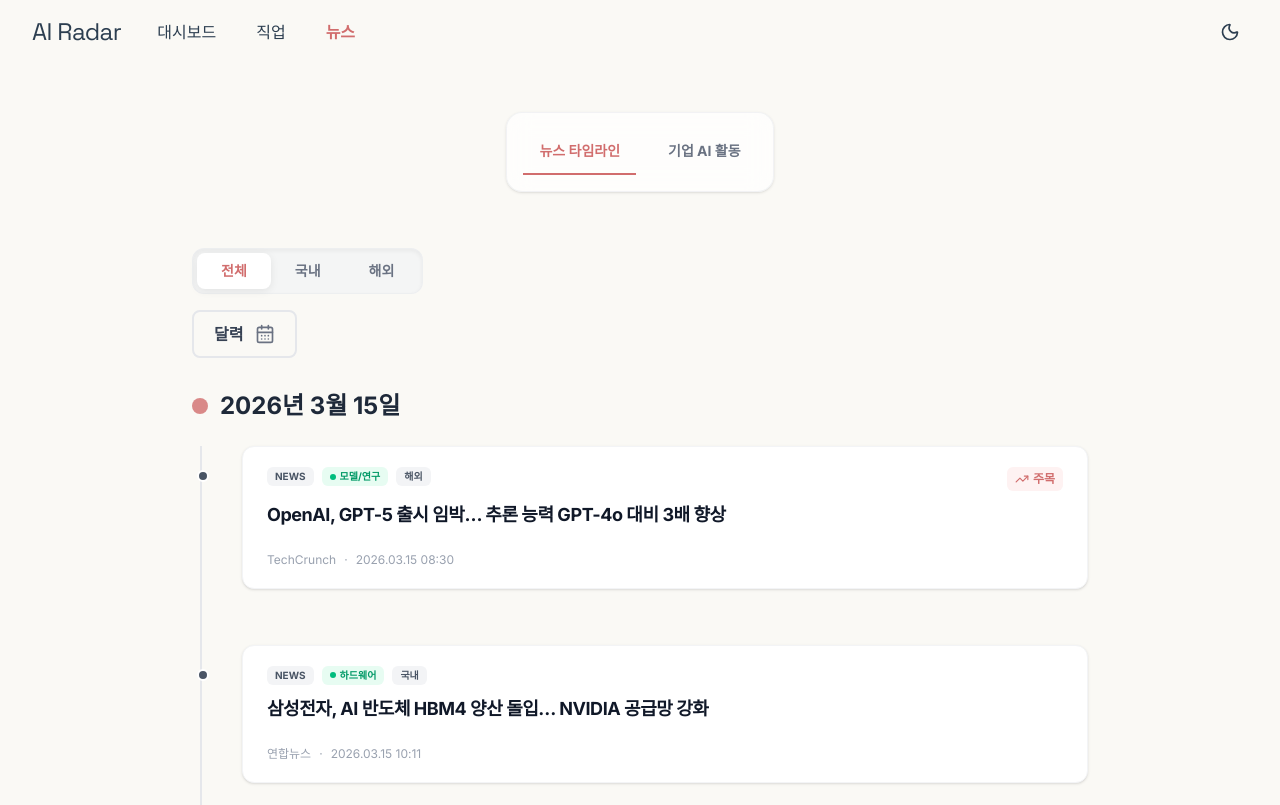
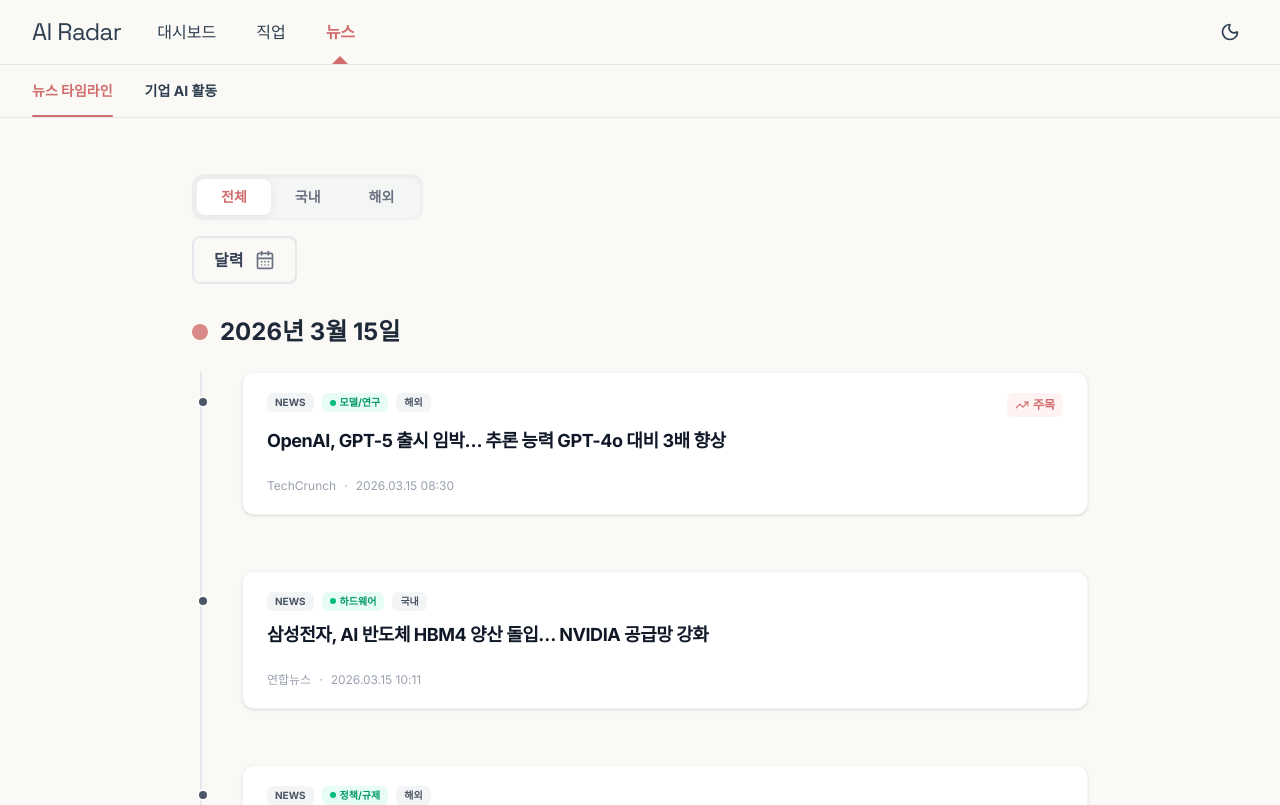
Before and after one commit to ljy0221/AiRadar, a Next.js app in the folder AIRadar/frontend/: page /news in a window 1280 px wide. Shown: the top 805 px of the page. Built offline with nearby package versions, Linux system fonts and the light colour scheme.

Commit message:
feat: add sub header
서브 헤더를 추가해 각 페이지별 세부 탭 추가

```diff
--- a/AIRadar/frontend/app/dashboard/page.tsx
+++ b/AIRadar/frontend/app/dashboard/page.tsx
@@ -1,11 +1,15 @@
 'use client';
 
-import { MetricCard, KeywordTrendList, KeywordBarChart, KeywordRadarChart, InterestAnalysisChart, GithubTrendingCard, PaperListCard } from '@/components/features/dashboard';
+import { useState } from 'react';
+import { MetricCard, KeywordTrendList, KeywordBarChart, KeywordRadarChart, KeywordDictionary, GithubTrendingCard, PaperListCard } from '@/components/features/dashboard';
 import { TrendingUp, TrendingDown, Activity, ListOrdered, Loader2 } from 'lucide-react';
 import { useDashboardSummary } from '@/hooks/queries/useDashboardData';
 
+type DashboardTab = 'overview' | 'analytics' | 'dictionary';
+
 export default function DashboardPage() {
   const { data, isLoading, isError } = useDashboardSummary();
+  const [activeTab, setActiveTab] = useState<DashboardTab>('overview');
 
   if (isLoading) {
     return (
@@ -36,12 +40,41 @@ export default function DashboardPage() {
   });
 
   return (
-    <div className="w-full max-w-7xl px-4 md:px-8 py-8 flex flex-col gap-8">
-      <div>
-        <h1 className="text-3xl font-bold mb-2">대시보드</h1>
-        <p className="text-gray-500 dark:text-gray-400">실시간 AI 기술 동향 및 키워드 분석</p>
+    <div className="w-full flex flex-col min-h-screen">
+      {/* Tab Navigation (Sub-header) */}
+      <div className="sticky top-[64px] z-40 w-full bg-[var(--color-bg-primary)]/80 backdrop-blur-md border-b border-gray-200 dark:border-gray-800 transition-colors">
+        <div className="mx-auto max-w-7xl px-4 md:px-8">
+          <div className="flex space-x-8">
+            {[
+              { id: 'overview', label: '트렌드 요약' },
+              { id: 'analytics', label: '심층 분석' },
+              { id: 'dictionary', label: 'AI 백과' }
+            ].map((tab) => (
+              <button
+                key={tab.id}
+                onClick={() => setActiveTab(tab.id as DashboardTab)}
+                className={`relative py-4 text-sm font-bold transition-all duration-200 ${activeTab === tab.id
+                    ? 'text-[var(--color-accent)]'
+                    : 'text-[var(--color-text-primary)] hover:text-[var(--color-accent)]'
+                  }`}
+              >
+                {tab.label}
+                {activeTab === tab.id && (
+                  <div className="absolute bottom-0 left-0 w-full h-0.5 bg-[var(--color-accent)] rounded-full shadow-[0_0_8px_rgba(var(--color-accent-rgb),0.5)]" />
+                )}
+              </button>
+            ))}
+          </div>
+        </div>
       </div>
 
+      {/* Main Content Area */}
+      <div className="flex-1 w-full max-w-7xl mx-auto px-4 md:px-8 py-8">
+        <div className="flex flex-col gap-8">
+
+          {/* Tab Content: 트렌드 요약 (Overview) */}
+          {activeTab === 'overview' && (
+            <div className="flex flex-col gap-8">
               {/* Top Metrics Row */}
               <div className="grid grid-cols-1 md:grid-cols-2 lg:grid-cols-4 gap-6">
                 {metricsData.map((m, i) => (
@@ -56,23 +89,30 @@ export default function DashboardPage() {
                 <KeywordTrendList data={data.keywords} />
               </div>
 
-      {/* Chart Row */}
-      <div className="grid grid-cols-1 lg:grid-cols-2 gap-6">
-        <KeywordBarChart data={data.barData} />
-        <KeywordRadarChart data={data.radarData} />
-      </div>
-
-      {/* Interest Analysis (Full Width) */}
-      <div className="w-full">
-        <InterestAnalysisChart data={data.interestData} />
-      </div>
-
               {/* GitHub Trending + Latest Papers Row */}
               <div className="grid grid-cols-1 lg:grid-cols-2 gap-6">
                 <GithubTrendingCard />
                 <PaperListCard />
               </div>
+            </div>
+          )}
 
+          {/* Tab Content: 심층 분석 (Analytics) */}
+          {activeTab === 'analytics' && (
+            <div className="grid grid-cols-1 lg:grid-cols-2 gap-6">
+              <KeywordBarChart data={data.barData} />
+              <KeywordRadarChart data={data.radarData} />
+            </div>
+          )}
+
+          {/* Tab Content: AI 백과 (Dictionary) */}
+          {activeTab === 'dictionary' && (
+            <div className="w-full">
+              <KeywordDictionary data={data.keywordDictionary} />
+            </div>
+          )}
+        </div>
+      </div>
     </div>
   );
 }
--- a/AIRadar/frontend/app/news/page.tsx
+++ b/AIRadar/frontend/app/news/page.tsx
@@ -7,15 +7,17 @@ export default function NewsPage() {
   const [activeTab, setActiveTab] = useState<'timeline' | 'corporate'>('timeline');
 
   return (
-    <div className="w-full max-w-7xl mx-auto px-4 md:px-8 py-8 flex flex-col min-h-screen">
+    <div className="w-full flex flex-col min-h-screen">
 
       {/* 탭 네비게이션 */}
       <NewsTabs activeTab={activeTab} onTabChange={setActiveTab} />
 
       {/* 탭 내용 렌더링 */}
-      <div className="flex-1 w-full">
-        {activeTab === 'timeline' && <NewsTimelineTab />}
-        {activeTab === 'corporate' && <CorporateActivityTab />}
+      <div className="flex-1 w-full max-w-7xl mx-auto px-4 md:px-8 py-8">
+        <div className="flex flex-col gap-8">
+          {activeTab === 'timeline' && <NewsTimelineTab />}
+          {activeTab === 'corporate' && <CorporateActivityTab />}
+        </div>
       </div>
 
     </div>
--- a/AIRadar/frontend/components/features/news/NewsTabs.tsx
+++ b/AIRadar/frontend/components/features/news/NewsTabs.tsx
@@ -5,26 +5,29 @@ interface NewsTabsProps {
 
 export const NewsTabs = ({ activeTab, onTabChange }: NewsTabsProps) => {
   return (
-    <div className="mx-4 max-w-7xl md:mx-auto rounded-2xl border border-gray-200/50 dark:border-gray-800/50 mb-8 mt-4 bg-white/70 dark:bg-[#12141D]/70 backdrop-blur-md z-10 p-4 shadow-sm">
-      <div className="flex gap-4">
-        <button
-          onClick={() => onTabChange('timeline')}
-          className={`px-4 py-3 text-sm font-bold border-b-2 transition-colors ${activeTab === 'timeline'
-            ? 'border-[var(--color-accent)] text-[var(--color-accent)]'
-            : 'border-transparent text-gray-500 dark:text-gray-400 hover:text-gray-700 dark:text-gray-300 dark:hover:text-gray-300'
-            }`}
-        >
-          뉴스 타임라인
-        </button>
-        <button
-          onClick={() => onTabChange('corporate')}
-          className={`px-4 py-3 text-sm font-bold border-b-2 transition-colors ${activeTab === 'corporate'
-            ? 'border-[var(--color-accent)] text-[var(--color-accent)]'
-            : 'border-transparent text-gray-500 dark:text-gray-400 hover:text-gray-700 dark:text-gray-300 dark:hover:text-gray-300'
-            }`}
-        >
-          기업 AI 활동
-        </button>
+    <div className="sticky top-[64px] z-40 w-full bg-[var(--color-bg-primary)]/80 backdrop-blur-md border-b border-gray-200 dark:border-gray-800 transition-colors">
+      <div className="mx-auto max-w-7xl px-4 md:px-8">
+        <div className="flex space-x-8">
+          {[
+            { id: 'timeline', label: '뉴스 타임라인' },
+            { id: 'corporate', label: '기업 AI 활동' }
+          ].map((tab) => (
+            <button
+              key={tab.id}
+              onClick={() => onTabChange(tab.id as 'timeline' | 'corporate')}
+              className={`relative py-4 text-sm font-bold transition-all duration-200 ${
+                activeTab === tab.id
+                  ? 'text-[var(--color-accent)]'
+                  : 'text-[var(--color-text-primary)] hover:text-[var(--color-accent)]'
+              }`}
+            >
+              {tab.label}
+              {activeTab === tab.id && (
+                <div className="absolute bottom-0 left-0 w-full h-0.5 bg-[var(--color-accent)] rounded-full shadow-[0_0_8px_rgba(var(--color-accent-rgb),0.5)]" />
+              )}
+            </button>
+          ))}
+        </div>
       </div>
     </div>
   );
--- a/AIRadar/frontend/components/layout/Header.tsx
+++ b/AIRadar/frontend/components/layout/Header.tsx
@@ -22,7 +22,7 @@ export const Header = () => {
   return (
     <Disclosure
       as="nav"
-      className="sticky top-0 z-50 w-full bg-[var(--color-bg-primary)] backdrop-blur-md bg-opacity-80 dark:bg-opacity-80 transition-colors"
+      className="sticky top-0 z-50 w-full bg-[var(--color-bg-primary)] border-b border-gray-200 dark:border-gray-800 backdrop-blur-md bg-opacity-80 dark:bg-opacity-80 transition-colors"
     >
       <div className="mx-auto max-w-7xl px-2 sm:px-6 lg:px-8">
         <div className="relative flex h-16 items-center justify-between">
@@ -42,12 +42,12 @@ export const Header = () => {
               </Link>
             </div>
             <div className="hidden sm:ml-6 sm:block">
-              <div className="flex space-x-4">
+              <div className="flex space-x-4 h-16 items-center">
                 {navigation.map((item) => {
                   const isCurrent = pathname.startsWith(item.href);
                   return (
+                    <div key={item.name} className="relative h-full flex items-center">
                       <Link
-                      key={item.name}
                         href={item.href}
                         aria-current={isCurrent ? 'page' : undefined}
                         className={classNames(
@@ -59,6 +59,12 @@ export const Header = () => {
                       >
                         {item.name}
                       </Link>
+                      {/* Arrowhead / Caret Indicator (Prominent Style) */}
+                      {isCurrent && (
+                        <div className="absolute bottom-0 left-1/2 -translate-x-1/2 w-0 h-0 border-l-[8px] border-l-transparent border-r-[8px] border-r-transparent border-b-[8px] border-b-[var(--color-accent)] z-50">
+                        </div>
+                      )}
+                    </div>
                   );
                 })}
               </div>
```
Lines whose indentation alone changed are shown as unchanged.
